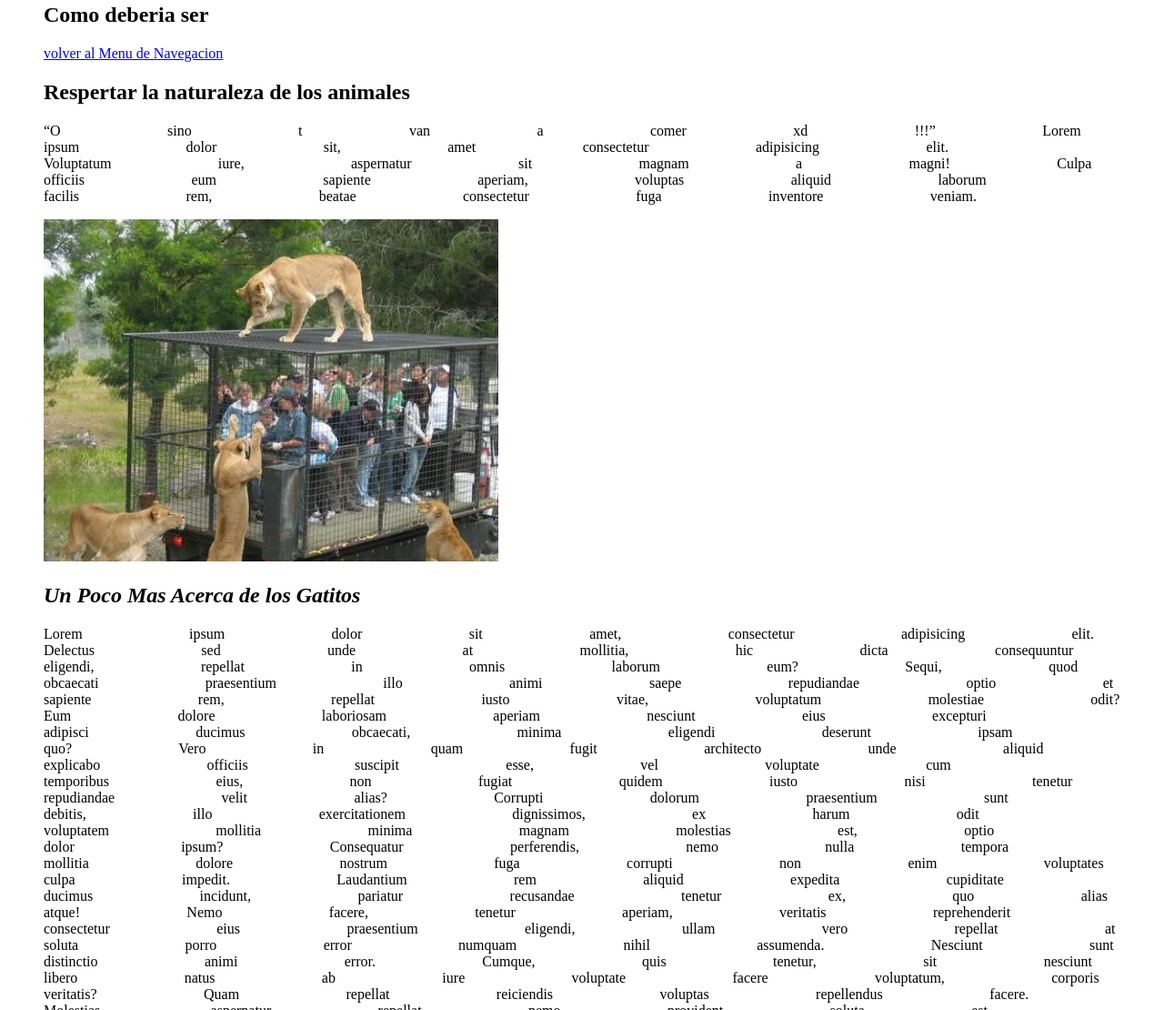
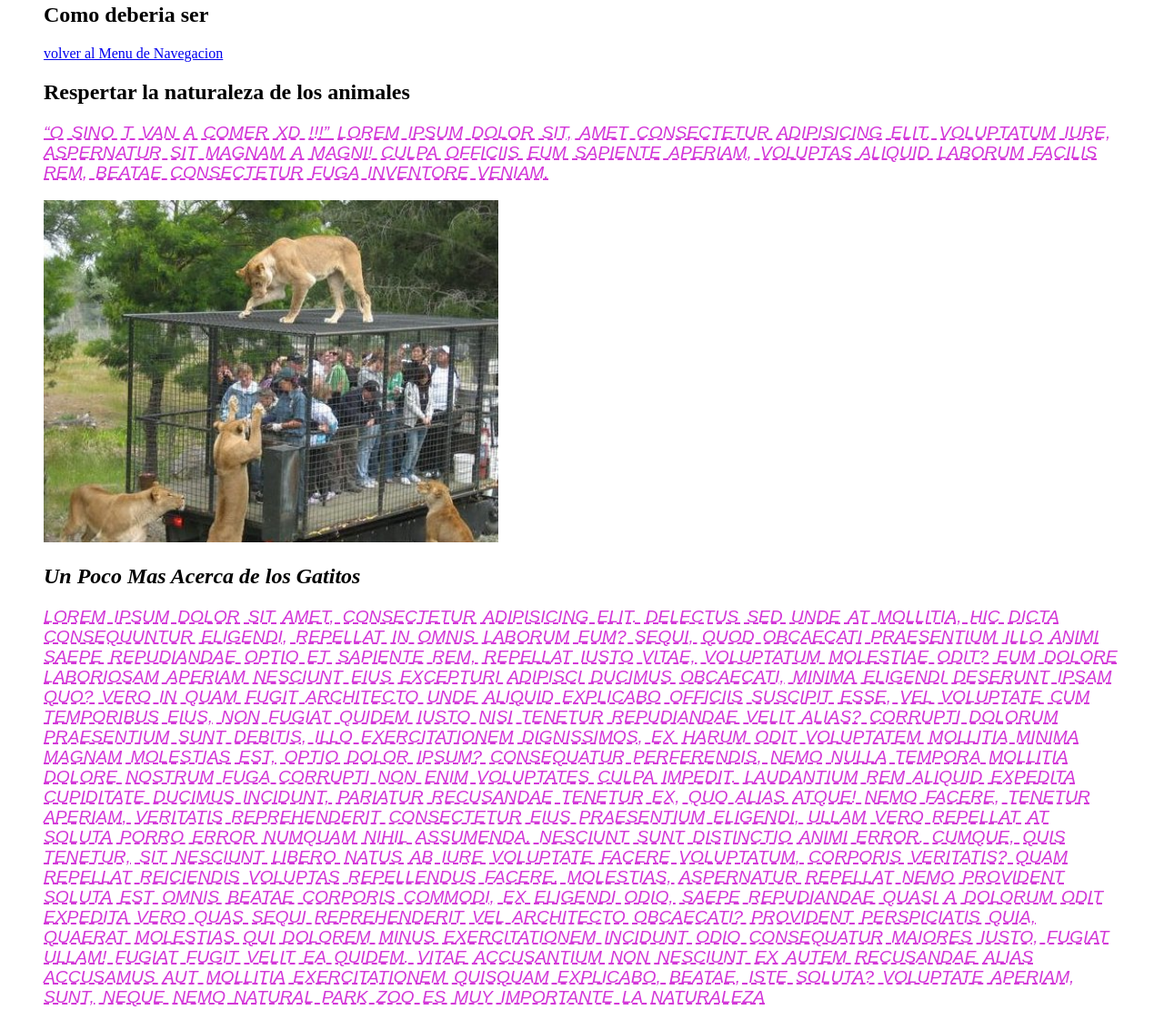
Before and after one commit to johnasce/Practica02-MiSitioWebCss, a plain HTML site: page docs/general/zo_description.html in a window 1280 px wide. Shown: the part 905-2015 px from the top of the page at 91% size. Drawn offline with Linux system fonts and the light colour scheme.

Commit message:
1. Clase 01-04-2020 CSS3 Slectoresy tipos de selectores

```diff
--- /dev/null
+++ b/css/zo_description.css
@@ -0,0 +1,45 @@
+p {
+    color: rgb(211, 55, 216);
+    font-size: larger;
+    font-family: Arial, Helvetica, sans-serif;
+    font-weight: 100;
+    /*hacer negrita la letra*/
+    font-style: oblique;
+    text-transform: uppercase;
+}
+
+
+/*1. EL SELECTOR UNIVERSAL */
+
+
+/*
+* {
+    color: cornflowerblue;
+    margin: 10px;
+    padding: 5px;
+    border: solid black 2px;
+}*/
+
+
+/*2. todas la etiquetas con comas (,)*/
+
+
+/*h1, h2, h3, h4{
+
+ }*/
+
+
+/*3. SELECTOR DESCENDENTE aplicar a todos los descendentes de article que tengan p*/
+
+article p {
+    text-decoration-style: dashed;
+    text-decoration-line: underline;
+}
+
+
+/*4. AL padre que tenga como hijo solo a esa etiqueta ejemplo*/
+
+
+/*article > p {
+
+} */
--- a/docs/general/zo_description.html
+++ b/docs/general/zo_description.html
@@ -17,6 +17,26 @@
     Tematica: Zoologico
     -->
     <meta charset="UTF-8" />
+    <!-- 2da Forma agregar un archivo css-->
+    <link type="text/css" rel="stylesheet" href="../../css/zo_description.css" />
+
+
+    <!-- 1er orma de agregar estilos DENTRO DEL HEAD tiene mayor prioridad -->
+    <style type="text/css">
+        p {
+            word-spacing: 1mm;
+        }
+
+        body {
+            margin: 0.5in;
+        }
+
+        h1 {
+            line-height: 2cm;
+            font-size: 50px;
+            color: rgb(27%, 38%, 69%);
+        }
+    </style>
 
 </head>
 
@@ -86,21 +106,7 @@
         </header>
 
         <article>
-            <style>
-                p {
-                    word-spacing: 30mm;
-                }
 
-                body {
-                    margin: 0.5in;
-                }
-
-                h1 {
-                    line-height: 2cm;
-                    font-size: 50px;
-                    color: rgb(27%, 38%, 69%);
-                }
-            </style>
             <h2>Respertar la naturaleza de los animales</h2>
             <p><q>O sino t van a comer xd !!!</q> Lorem ipsum dolor sit, amet consectetur adipisicing elit. Voluptatum iure, aspernatur sit magnam a magni! Culpa officiis eum sapiente aperiam, voluptas aliquid laborum facilis rem, beatae consectetur fuga
                 inventore veniam.
```
